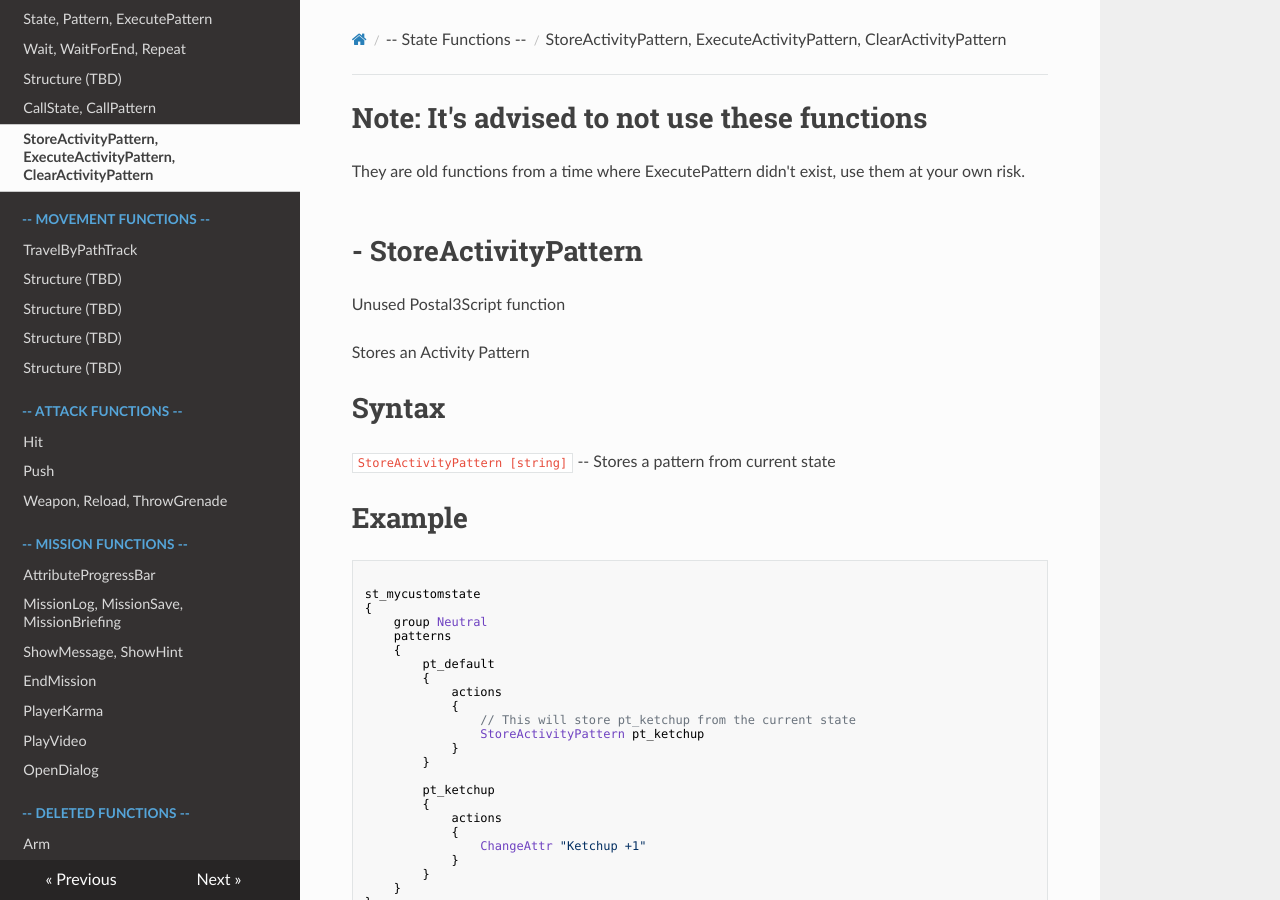
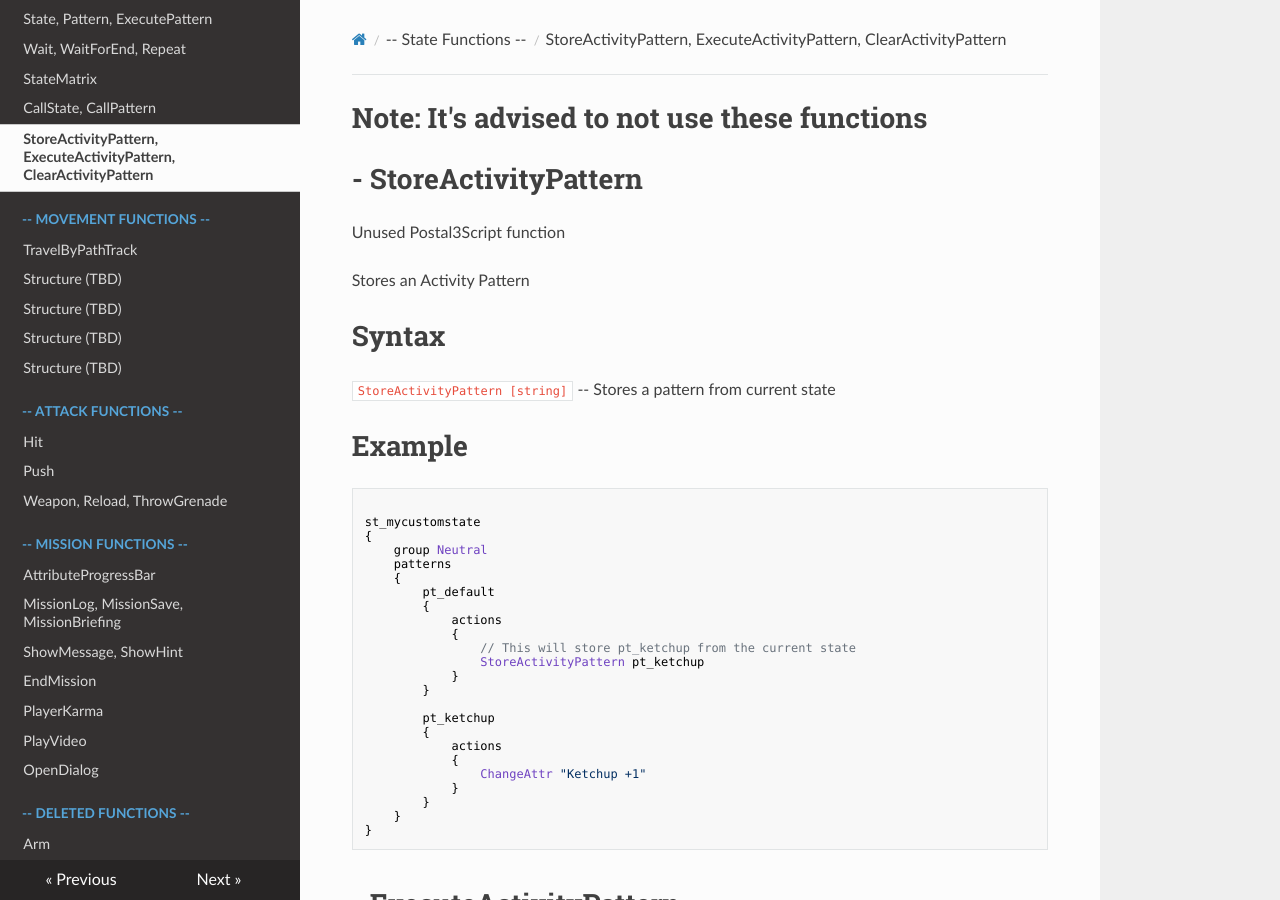
Before and after one commit to WhackJobInt/postal3scriptdocs, an MkDocs documentation site: the page built from docs/activitypattern_funcs.md, in a window 1280 px wide and 900 px high. Built offline with MkDocs 1.6.1, drawn with Linux system fonts in a browser that asks for light colours; nearby versions of some CDN libraries.

Commit message:
Added StateMatrix

```diff
--- a/docs/activitypattern_funcs.md
+++ b/docs/activitypattern_funcs.md
@@ -1,6 +1,5 @@
 <h1>Note: It's advised to not use these functions</h1>
-<p>They are old functions from a time where ExecutePattern didn't exist, use them at your own risk.
-<br><br><h1>- StoreActivityPattern</h1>
+<h1>- StoreActivityPattern</h1>
 <p>Unused Postal3Script function
 <p>Stores an Activity Pattern
 <h1>Syntax</h1>
--- a/mkdocs.yml
+++ b/mkdocs.yml
@@ -54,7 +54,7 @@ nav:
     - '-- State Functions --':
         - 'State, Pattern, ExecutePattern': 'func_state_pattern_executepattern.md'
         - 'Wait, WaitForEnd, Repeat': 'wait_waitforend_repeat.md'
-        - 'StateMatrix (TBD)': 'TBD.md'
+        - 'StateMatrix': 'statematrix.md'
         - 'CallState, CallPattern': 'callstate_callpattern.md'
         - 'StoreActivityPattern, ExecuteActivityPattern, ClearActivityPattern': 'activitypattern_funcs.md'
     - '-- Movement Functions --':
```
Also changed, not shown: docs/callstate_callpattern.md (+1 -1 lines), docs/statematrix.md (added, +13 -0 lines).
